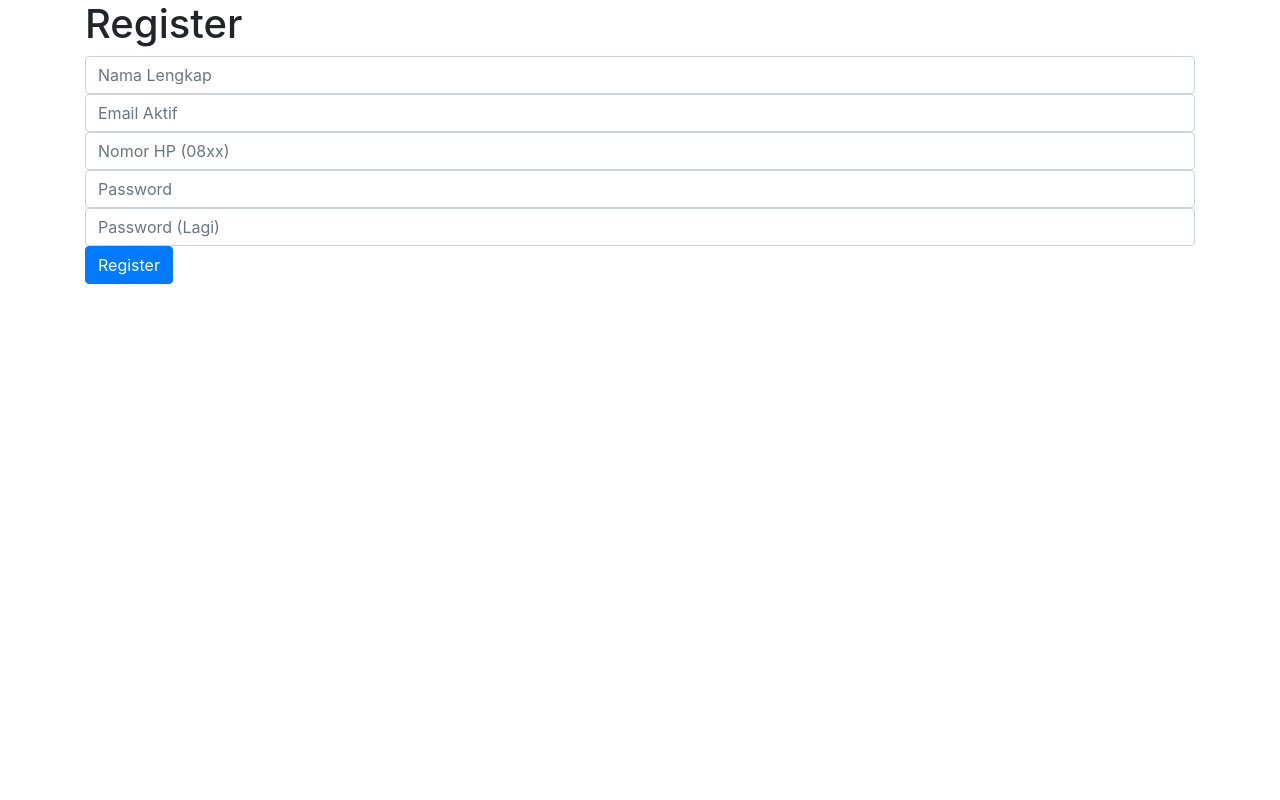
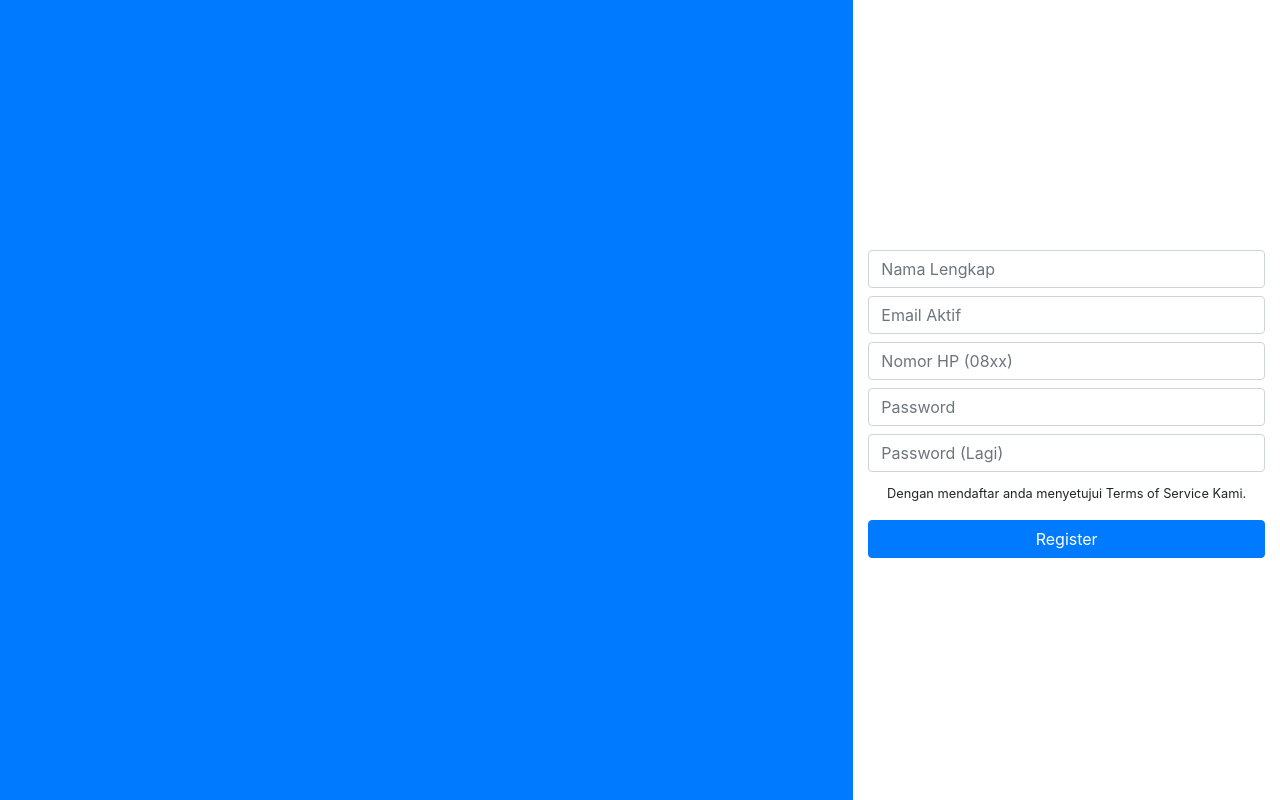
Before and after one commit to willnode/dom-portal, a CodeIgniter 4 app: template app/Views/static/register.php in a window 1280 px wide. Run offline with PHP 8.4 and a stand-in for CodeIgniter, Linux system fonts and the light colour scheme; the template is opened without the code that fills it, so the values that code supplies are empty; some libraries are stand-ins or nearby versions.

Commit message:
Register page

```diff
--- a/app/Language/en/Interface.php
+++ b/app/Language/en/Interface.php
@@ -3,5 +3,6 @@
 	'login' => 'Sign In',
 	'register' => 'Register',
 	'enterToPortal' => 'Enter to portal',
+	'registerToPortal' => 'Register to portal',
 	'registerPrompt' => 'Don\'t have account?',
 ];
--- a/app/Language/id/Interface.php
+++ b/app/Language/id/Interface.php
@@ -3,5 +3,6 @@
 	'login' => 'Masuk',
 	'register' => 'Daftar',
 	'enterToPortal' => 'Masuk ke portal',
+	'registerToPortal' => 'Daftar ke portal',
 	'registerPrompt' => 'Belum punya akun?',
 ];
--- a/app/Views/static/register.php
+++ b/app/Views/static/register.php
@@ -4,19 +4,29 @@
 <?php include 'head.php' ?>
 
 <body>
+  <div class="row no-gutters" style="min-height: 100vh">
+    <div class="col-md-8 bg-primary text-white d-flex flex-column justify-content-center">
+      <div class="container">
+        <h1><?= lang('Interface.appTitle') ?></h1>
+        <p><?= lang('Interface.registerToPortal') ?></p>
+      </div>
+    </div>
+    <div class="col-md-4">
+      <form method="POST" class="container h-100 d-flex flex-column justify-content-center text-center">
+        <h1 class="mb-2"><?= lang('Interface.register') ?></h1>
+        <?= $validation ? $validation->listErrors() : '' ?>
 
-	<form method="POST" class="container">
-		<h1>Register</h1>
-		<?= $validation ? $validation->listErrors() : ''?>
+        <input type="text" name="name" placeholder="Nama Lengkap" class="form-control mb-2">
+        <input type="text" name="email" placeholder="Email Aktif" class="form-control mb-2">
+        <input type="text" name="phone" placeholder="Nomor HP (08xx)" class="form-control mb-2">
+        <input type="password" name="password" placeholder="Password" class="form-control mb-2">
+        <input type="password" name="passconf" placeholder="Password (Lagi)" class="form-control mb-2">
+        <p><small>Dengan mendaftar anda menyetujui Terms of Service Kami.</small></p>
+        <input type="submit" value="Register" class="btn-primary btn">
 
-		<input type="text" name="name" placeholder="Nama Lengkap" class="form-control">
-		<input type="text" name="email" placeholder="Email Aktif" class="form-control">
-		<input type="text" name="phone" placeholder="Nomor HP (08xx)" class="form-control">
-		<input type="password" name="password" placeholder="Password" class="form-control">
-		<input type="password" name="passconf" placeholder="Password (Lagi)" class="form-control">
-		<input type="submit" value="Register" class="btn-primary btn">
-	</form>
-
+      </form>
+    </div>
+  </div>
 </body>
 
 </html>
```
Also changed, not shown: app/Models/VirtualMinShell.php (+5 -3 lines).
